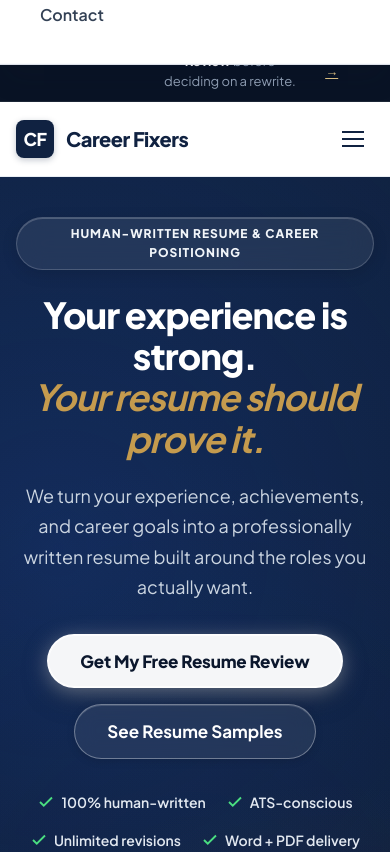
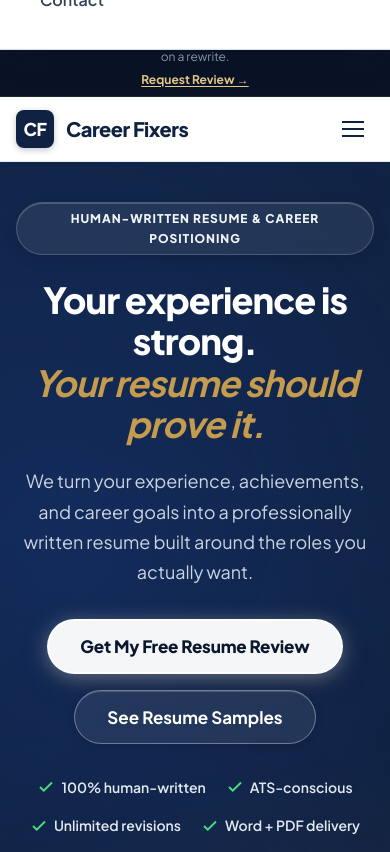
Before and after one commit to yasirnoor234/career-fixers, a Next.js app: page / in a window 390 px wide. Shown: the top 852 px of the page. Built offline with nearby package versions, Linux system fonts and the light colour scheme.

Commit message:
fix: resolve mobile announcement bar and header overlap

```diff
--- a/src/app/globals.css
+++ b/src/app/globals.css
@@ -144,20 +144,34 @@ ul, ol {
 
 .skip-link {
   position: absolute;
-  top: -100px;
-  left: 20px;
-  background: var(--color-primary);
-  color: #fff;
-  padding: 12px 20px;
+  width: 1px;
+  height: 1px;
+  padding: 0;
+  margin: -1px;
+  overflow: hidden;
+  clip: rect(0, 0, 0, 0);
+  white-space: nowrap;
+  border: 0;
   z-index: 99999;
+}
+
+.skip-link:focus {
+  position: fixed;
+  top: 10px;
+  left: 10px;
+  width: auto;
+  height: auto;
+  padding: 10px 18px;
+  margin: 0;
+  overflow: visible;
+  clip: auto;
+  white-space: normal;
+  background: #102241;
+  color: #FFFFFF;
   border-radius: var(--radius-sm);
-  font-weight: 600;
-  transition: top var(--transition-fast);
-}
-
-.skip-link:focus {
-  top: 20px;
-  outline: 3px solid var(--color-brand);
+  font-weight: 700;
+  box-shadow: 0 4px 14px rgba(0, 0, 0, 0.25);
+  outline: 2px solid var(--color-brand);
 }
 
 .container {
@@ -2717,23 +2731,55 @@ textarea.form-control {
 }
 
 @media (max-width: 768px) {
+  .announcement-bar {
+    padding: 8px 12px;
+    font-size: 0.75rem;
+  }
+
   .announcement-inner {
-    flex-direction: column;
+    flex-direction: row;
+    align-items: center;
+    justify-content: center;
     text-align: center;
     gap: 6px;
+    flex-wrap: wrap;
+  }
+
+  .announcement-text {
+    display: inline-flex;
+    align-items: center;
+    justify-content: center;
+    flex-wrap: wrap;
+    gap: 6px;
+    font-size: 0.75rem;
+    line-height: 1.4;
+    text-align: center;
+  }
+
+  .announcement-badge {
+    font-size: 0.625rem;
+    padding: 1px 6px;
   }
 
   .announcement-contact {
     display: none;
   }
 
+  .nav-container {
+    height: 64px;
+  }
+
+  .site-nav.is-scrolled .nav-container {
+    height: 58px;
+  }
+
   .mobile-toggle {
     display: flex;
   }
 
   .nav-menu {
     position: fixed;
-    top: 74px;
+    top: 64px;
     left: 0;
     right: 0;
     background: #FFFFFF;
```
